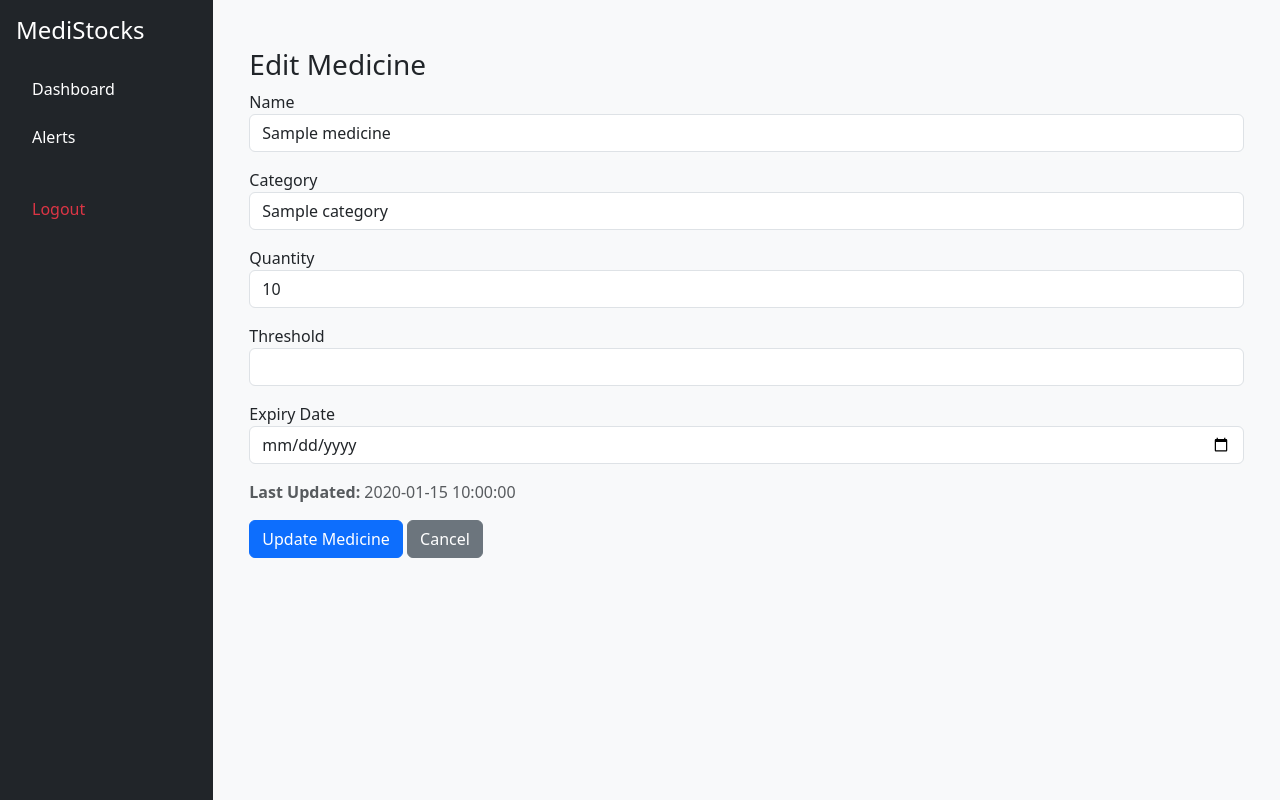
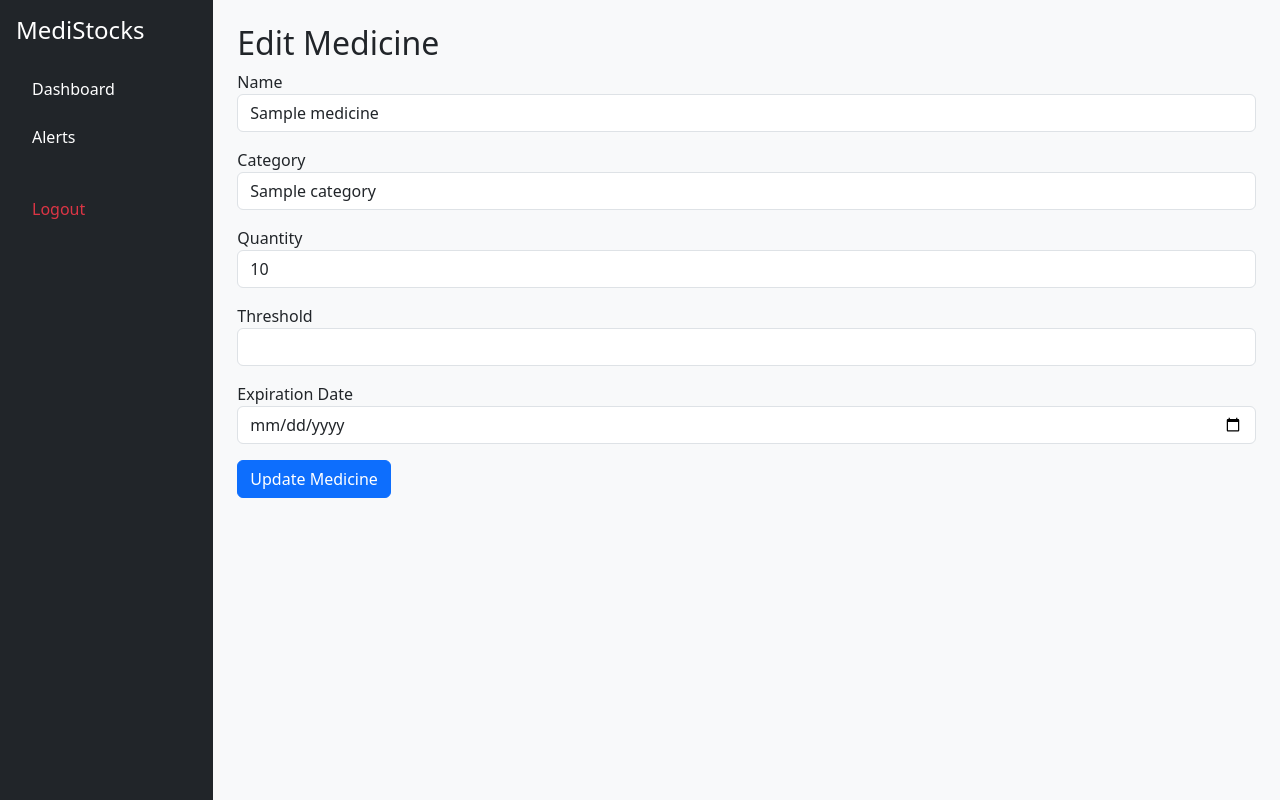
Before and after one commit to janumpallydivya15-netizen/MediStocks, a Flask app: template templates/edit_medicine.html in a window 1280 px wide. Run offline with Flask 3, Linux system fonts and the light colour scheme; the template is opened without the code that fills it: most values are stand-ins (such as "Sample title", 1, 10 or a date in 2020).

Commit message:
edit_medicine.html

```diff
--- a/templates/edit_medicine.html
+++ b/templates/edit_medicine.html
@@ -1,8 +1,7 @@
 {% extends "base.html" %}
 
 {% block content %}
-<div class="container mt-4">
-    <h3>Edit Medicine</h3>
+<h2>Edit Medicine</h2>
 
 <form method="POST">
     <div class="mb-3">
@@ -17,26 +16,19 @@
 
     <div class="mb-3">
         <label>Quantity</label>
-            <input class="form-control" type="number" name="quantity" value="{{ medicine.quantity }}" required>
+        <input type="number" class="form-control" name="quantity" value="{{ medicine.quantity }}" required>
     </div>
 
     <div class="mb-3">
         <label>Threshold</label>
-            <input class="form-control" type="number" name="threshold" value="{{ medicine.threshold }}" required>
+        <input type="number" class="form-control" name="threshold" value="{{ medicine.threshold }}" required>
     </div>
 
     <div class="mb-3">
-            <label>Expiry Date</label>
-            <input class="form-control" type="date" name="expiration_date" value="{{ medicine.expiration_date }}">
+        <label>Expiration Date</label>
+        <input type="date" class="form-control" name="expiration_date" value="{{ medicine.expiration_date }}" required>
     </div>
 
-        <p class="text-muted">
-            <strong>Last Updated:</strong>
-            {{ medicine.get('updated_at', 'Not updated yet') }}
-        </p>
-
     <button class="btn btn-primary">Update Medicine</button>
-        <a href="{{ url_for('medicines') }}" class="btn btn-secondary">Cancel</a>
 </form>
-</div>
 {% endblock %}
```
Lines whose indentation alone changed are shown as unchanged.
